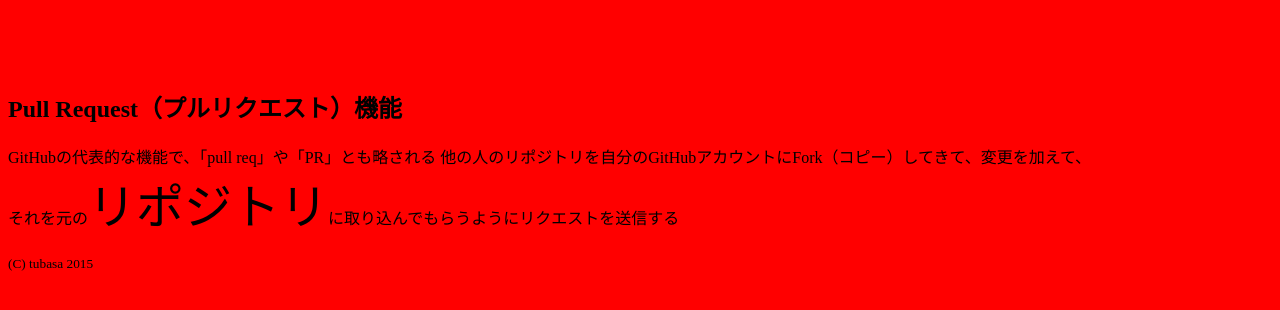
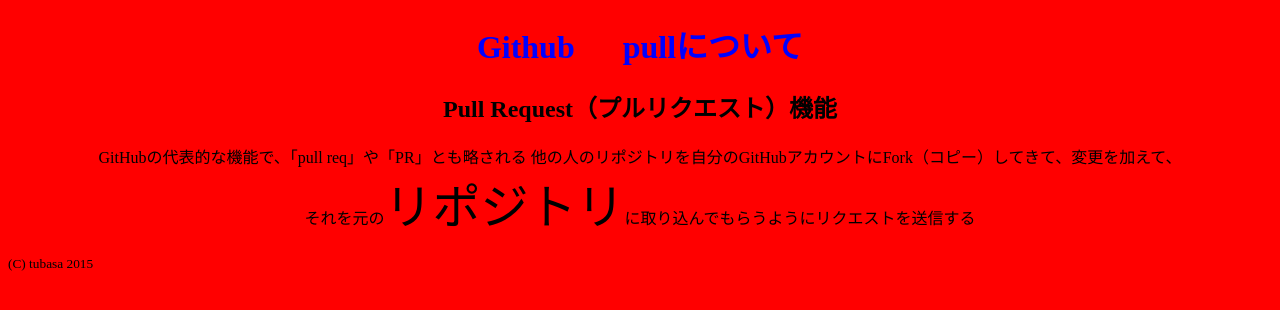
Before and after one commit to hyoiutu/SampleWebPage, a plain HTML site: page pull.html in a window 1280 px wide. Drawn offline with Linux system fonts and the light colour scheme.

Commit message:
Update pull.html

```diff
--- a/pull.html
+++ b/pull.html
@@ -5,9 +5,10 @@
   <title>pull</title>
 </head>
 <body>
+<center>
 <body bgcolor="RED">
   <header>
-   <h1><font color="red">Github 　 pullについて</font></h1>
+   <h1><font color="blue">Github 　 pullについて</font></h1>
  </header>
    <article>
      <h2>Pull Request（プルリクエスト）機能</h2>
@@ -16,8 +17,10 @@
         他の人のリポジトリを自分のGitHubアカウントにFork（コピー）してきて、変更を加えて、<br>それを元の<font size="7">リポジトリ</font>に取り込んでもらうようにリクエストを送信する
      </p>
    </article>
+   </center>
    <footer>
      <small>(C) tubasa 2015</small>
    </footer>
+
 </body>
 </html>
```
